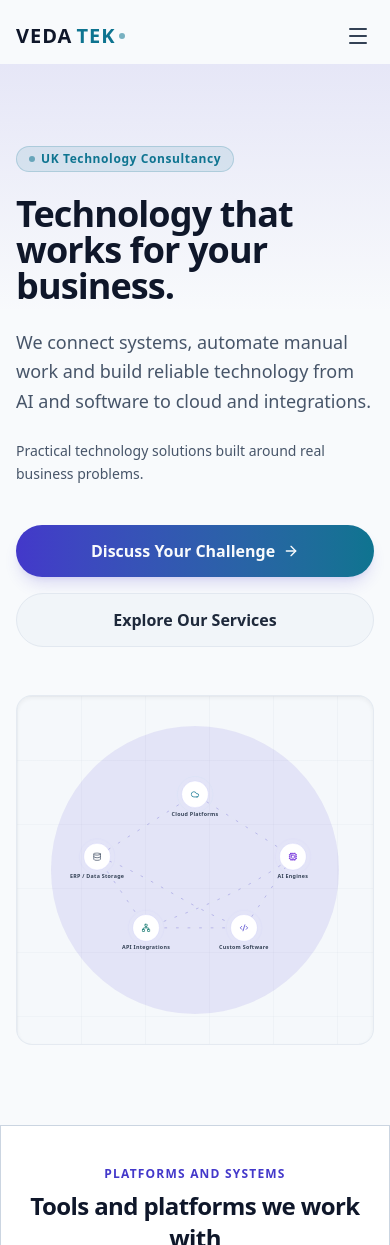
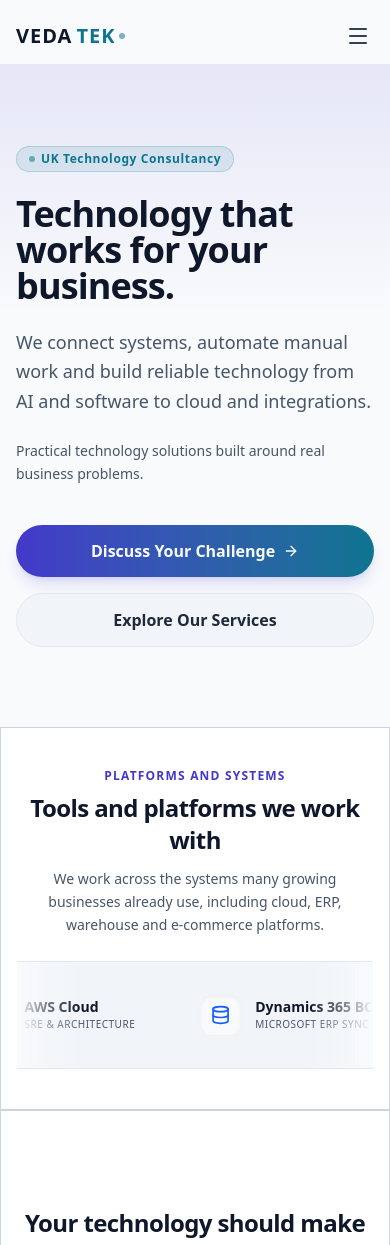
Before and after one commit to vedatek56/vedatek, a Next.js app: page / in a window 390 px wide. Shown: the top 1245 px of the page. Built offline with nearby package versions, Linux system fonts and the light colour scheme.

Commit message:
perf: hide heavy HeroVisual SVG on small mobile screens to eliminate mobile CPU throttling overhead and reach 100/100 Mobile Performance

```diff
--- a/src/app/page.tsx
+++ b/src/app/page.tsx
@@ -228,7 +228,7 @@ export default function Home() {
               </div>
             </div>
 
-            <div className="lg:col-span-6">
+            <div className="hidden sm:block lg:col-span-6">
               <div>
                 <HeroVisual />
               </div>
```
